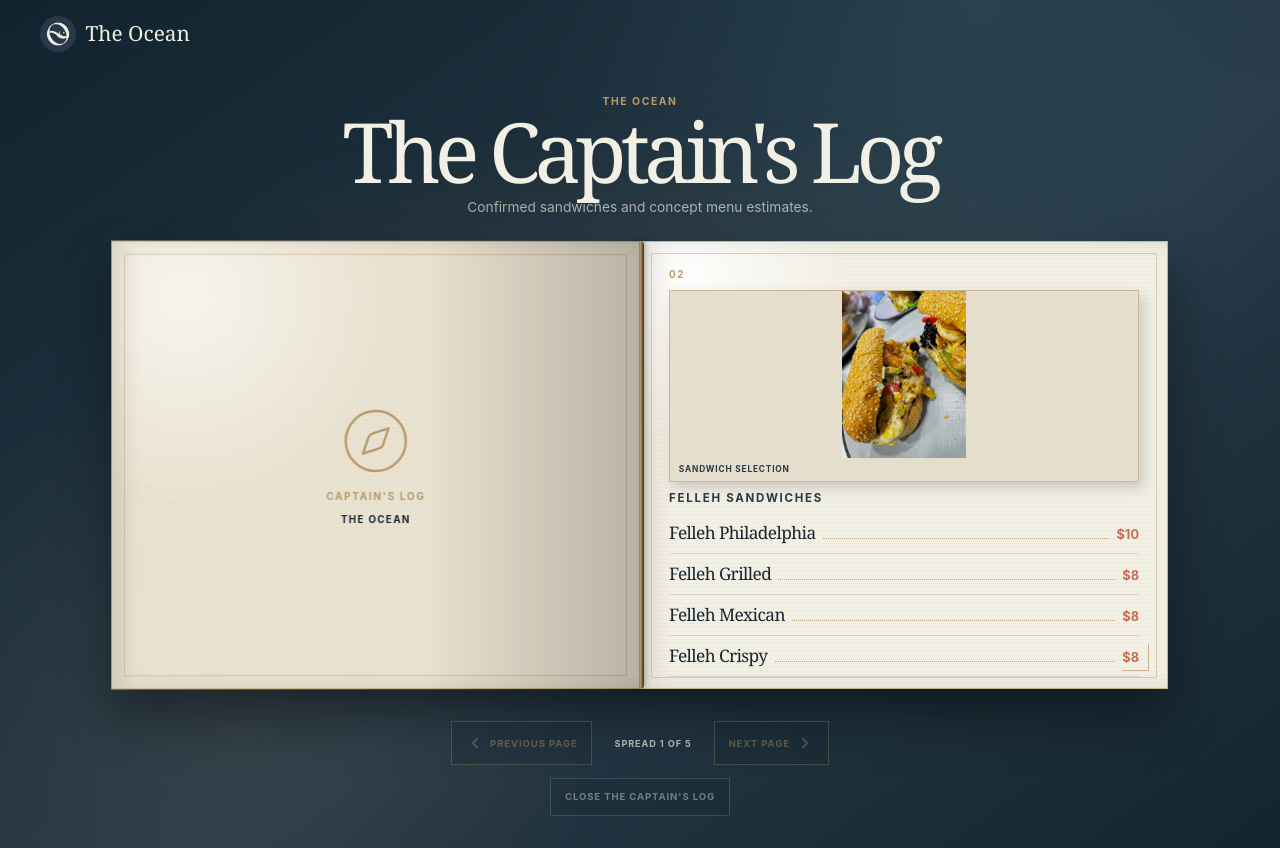
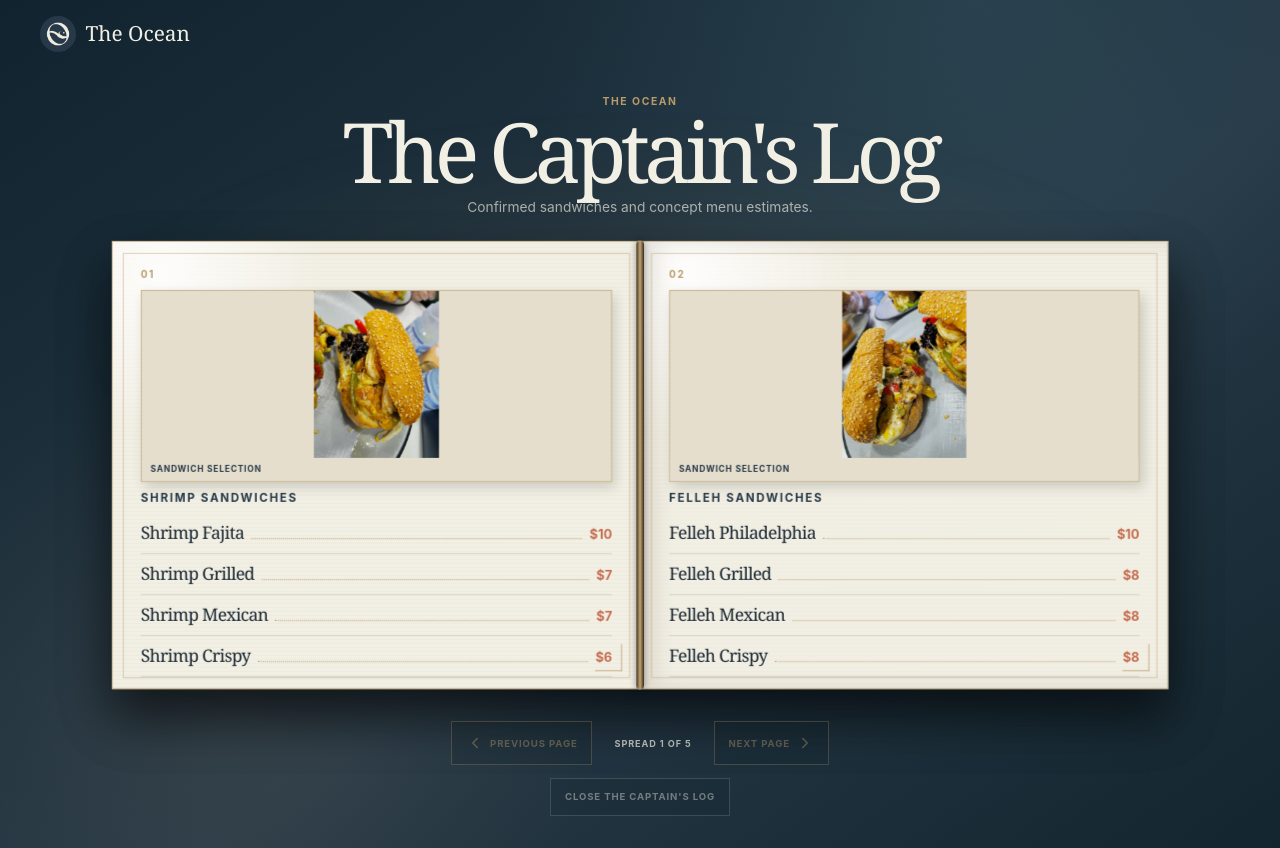
Before and after one commit to DanielRawda295/the-ocean-website, a React (Vite) app: page / in a window 1280 px wide. Both pictures are taken after a click on the button "Open the Captain's Log menu". Built offline with nearby package versions, Linux system fonts and the light colour scheme.

Commit message:
book bugs still not fixed

```diff
--- a/src/components/BookScene.tsx
+++ b/src/components/BookScene.tsx
@@ -114,8 +114,9 @@ export function BookScene({ onClosed }: BookSceneProps) {
     <section className={`book-scene book-scene--${bookState}`} aria-labelledby="captains-log-heading">
       <div className="book-scene__atmosphere" aria-hidden="true" />
       <div className="book-scene__object">
+        <div className="book-back-cover" aria-hidden="true" />
         <div className="book-scene__spine" aria-hidden="true" />
-        <div className="book-scene__papers" aria-hidden={bookState === 'closed' || undefined}>
+        <div className="book-scene__papers">
           {bookState === 'turning' && pendingSpreadIndex !== null ? (
             <div className="book-page-layers" aria-hidden="true">
               <div className="book-page-layer book-page-layer--left"><JournalPage page={turnDirection === 'next' ? outgoingSpread.pages[0] : incomingSpread.pages[0]} /></div>
@@ -125,16 +126,18 @@ export function BookScene({ onClosed }: BookSceneProps) {
         </div>
 
         <motion.div
-          className="book-cover-3d"
+          className="book-cover-hinge"
           initial={false}
           animate={{ rotateY: coverRotation }}
           transition={{ duration: coverDuration, ease: [0.18, 0.8, 0.24, 1] }}
           onAnimationComplete={handleCoverComplete}
           aria-hidden="true"
         >
-          <div className="book-cover-3d__outside"><span className="book-cover-3d__border" /><img alt="" src="/assets/brand/the-ocean-logo.jpg" /><span>The Ocean</span><strong>The Captain&apos;s<br />Log</strong><Compass size={42} strokeWidth={1} /></div>
-          <div className="book-cover-3d__inside"><span className="book-cover-3d__border" /><Compass size={72} strokeWidth={.8} /><span>Captain&apos;s Log</span><small>The Ocean</small></div>
-          <span className="book-cover-3d__shadow" />
+          <div className="book-cover-3d">
+            <div className="book-cover-3d__outside"><span className="book-cover-3d__border" /><img alt="" src="/assets/brand/the-ocean-logo.jpg" /><span>The Ocean</span><strong>The Captain&apos;s<br />Log</strong><Compass size={42} strokeWidth={1} /></div>
+            <div className="book-cover-3d__inside"><span className="book-cover-3d__border" /><Compass size={72} strokeWidth={.8} /><span>Captain&apos;s Log</span><small>The Ocean</small></div>
+            <span className="book-cover-3d__shadow" />
+          </div>
         </motion.div>
 
         {bookState === 'turning' && pendingSpreadIndex !== null && (
--- a/src/styles/book.css
+++ b/src/styles/book.css
@@ -14,14 +14,14 @@
 /* This object never moves. Its midpoint is the permanent physical hinge. */
 .book-scene__object { position: relative; z-index: 1; order: 2; width: min(94vw, 66rem); height: clamp(24rem, 35vw, 29rem); margin-inline: auto; perspective: 2200px; transform-style: preserve-3d; }
 .book-scene__object::after { position: absolute; z-index: -1; right: 7%; bottom: 2%; left: 7%; height: 13%; border-radius: 50%; background: rgba(0, 8, 11, .52); filter: blur(18px); content: ''; }
-.book-scene__spine { position: absolute; z-index: 9; top: 0; bottom: 0; left: calc(50% - .23rem); width: .46rem; border-radius: .3rem; background: linear-gradient(90deg, #33291f, #c3a56e 50%, #372b20); box-shadow: inset 1px 0 rgba(255,255,255,.28), 0 0 .45rem rgba(0,0,0,.36); pointer-events: none; }
-.book-scene__papers { position: absolute; z-index: 3; inset: 0; }
-.book-scene--closed .book-scene__papers { visibility: hidden; }
+.book-back-cover { position: absolute; z-index: 1; inset: 0; border: 1px solid color-mix(in srgb, var(--gold) 52%, transparent); background: linear-gradient(135deg, #263f4c, #11232d 68%, #0c1c25); box-shadow: inset 0 0 0 .5rem rgba(185,154,105,.1), 0 1.7rem 3rem rgba(0,0,0,.34); transform: translateZ(-.18rem); transform-style: preserve-3d; }
+.book-scene__spine { position: absolute; z-index: 5; top: 0; bottom: 0; left: calc(50% - .23rem); width: .46rem; border-radius: .3rem; background: linear-gradient(90deg, #33291f, #c3a56e 50%, #372b20); box-shadow: inset 1px 0 rgba(255,255,255,.28), 0 0 .45rem rgba(0,0,0,.36); transform: translateZ(.24rem); pointer-events: none; }
+.book-scene__papers { position: absolute; z-index: 2; inset: 0; transform: translateZ(.08rem); transform-style: preserve-3d; }
 .book-spread { display: grid; width: 100%; height: 100%; grid-template-columns: minmax(0, 1fr) minmax(0, 1fr); overflow: hidden; border: 1px solid color-mix(in srgb, var(--gold) 52%, transparent); background: #d8d0bc; box-shadow: 0 1.7rem 3rem rgba(0, 0, 0, .38); }
 
-/* The cover is exactly the right page width; Motion owns its rotateY only. */
-.book-cover-3d { position: absolute; z-index: 8; top: 0; bottom: 0; left: 50%; width: 50%; transform-origin: left center; transform-style: preserve-3d; will-change: transform; }
-.book-scene--open .book-cover-3d, .book-scene--turning .book-cover-3d { z-index: 2; }
+/* Motion owns the hinge rotation. The cover itself carries a fixed physical depth. */
+.book-cover-hinge { position: absolute; z-index: 4; top: 0; bottom: 0; left: 50%; width: 50%; transform-origin: left center; transform-style: preserve-3d; will-change: transform; }
+.book-cover-3d { position: absolute; inset: 0; transform: translateZ(.2rem); transform-style: preserve-3d; }
 .book-cover-3d__outside, .book-cover-3d__inside { display: grid; position: absolute; inset: 0; align-content: center; justify-items: center; gap: clamp(.45rem, 1.2vw, .85rem); overflow: hidden; border: 1px solid color-mix(in srgb, var(--gold) 82%, transparent); padding: clamp(1.25rem, 4vw, 3.2rem); backface-visibility: hidden; -webkit-backface-visibility: hidden; }
 .book-cover-3d__outside { color: var(--gold); background: radial-gradient(circle at 77% 12%, rgba(185, 154, 105, .2), transparent 28%), repeating-linear-gradient(108deg, rgba(255,255,255,.03) 0 1px, transparent 1px 5px), linear-gradient(135deg, #385667, #162a35 65%, #0d1d26); box-shadow: inset 0 0 0 .55rem rgba(185, 154, 105, .12), .55rem .55rem 1rem rgba(0,0,0,.32); }
 .book-cover-3d__inside { color: var(--gold); background: radial-gradient(circle at 14% 12%, rgba(255,255,255,.64), transparent 35%), repeating-linear-gradient(0deg, rgba(82,62,34,.025) 0 1px, transparent 1px 4px), #e9e2d0; box-shadow: inset .75rem 0 1.2rem rgba(67,49,21,.12); transform: rotateY(180deg); }
```
